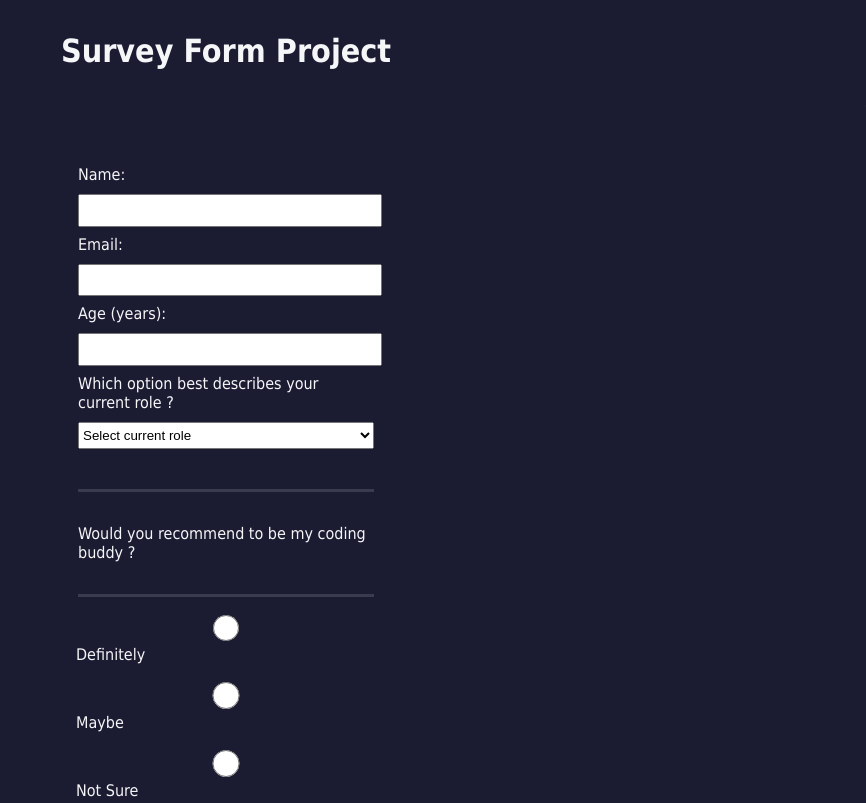
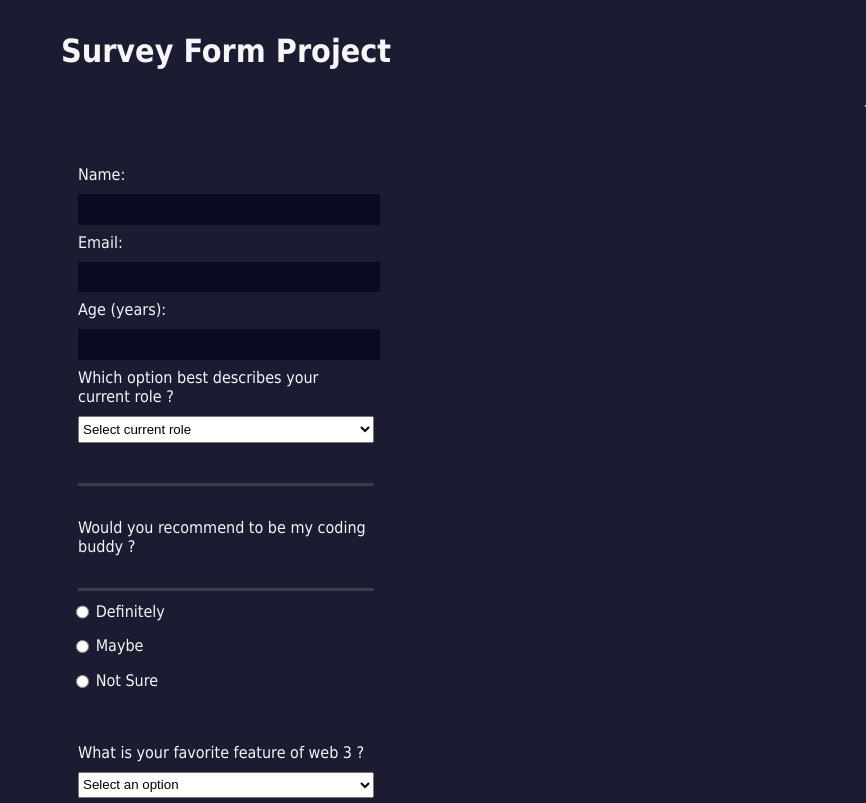
Before and after one commit to aniketttt/Survey-form-project, a plain HTML site: page index.html in a window 1280 px wide. Shown: the top 803 px of the page, without its empty margins (414-1280 px from the left). Drawn offline with Linux system fonts and the light colour scheme.

Commit message:
Update style.css

```diff
--- a/style.css
+++ b/style.css
@@ -35,3 +35,13 @@ input,textarea,select{
     width: 100%;
     min-height: 2em;
 }
+input, textarea{
+    background-color: #0a0a23;
+    border: 1px solid #0a0a23;
+    color: #ffffff;
+}
+.inline {
+    width: unset;
+    margin: 0 0.5em 0 0;
+    vertical-align: middle;
+}
```
